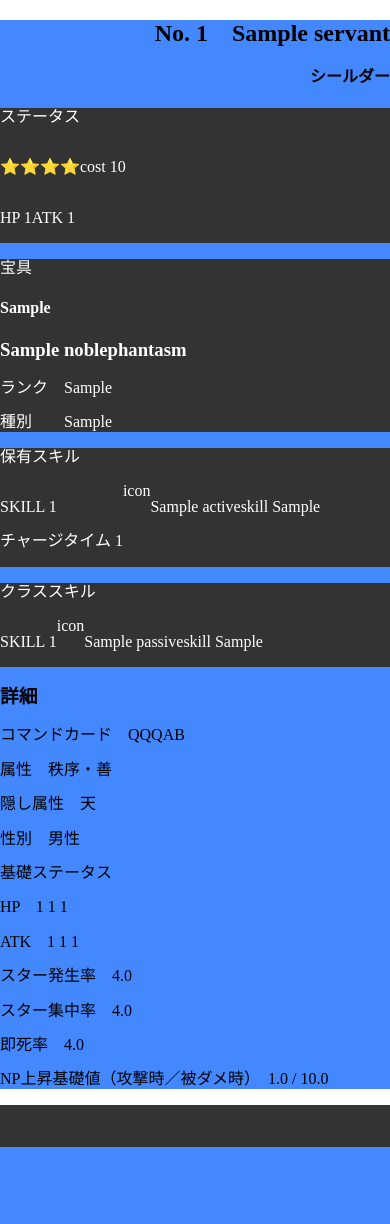
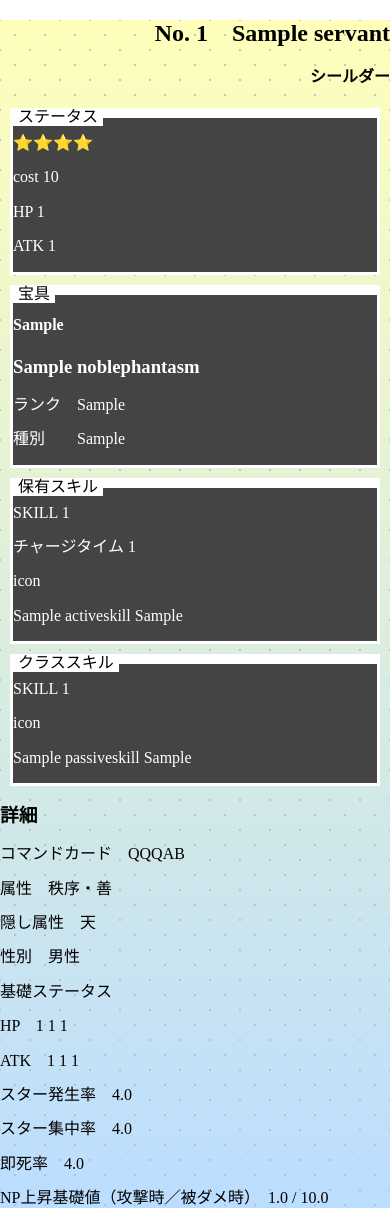
Before and after one commit to yatabis/fgo_master, a Django app: a page that uses templates/fgo_master_app/servant-detail.html in a window 390 px wide. Shown: the part 127-1351 px from the top of the page. Before the commit the page ends 1274 px from the top, so only its background shows below. Run offline with Django 3.2, Linux system fonts and the light colour scheme; tables that the repository leaves empty hold one stand-in row (values such as "Sample post"); style sheets or scripts are compiled from the project's sources; some libraries are stand-ins or nearby versions.

Commit message:
update: サーヴァント詳細ページのビューの調整

```diff
--- a/static/fgo_master_app/scss/main.scss
+++ b/static/fgo_master_app/scss/main.scss
@@ -6,6 +6,9 @@ $wrapper-padding: 1vh 2vh;
 $main-name-ratio: 0.8;
 $sub-name-ratio: 0.2;
 $name-text-ratio: 0.7;
+
+$background_up: #ffb;
+$background_down: #bdf;
 
 @media (max-width: 750px) {
 
@@ -24,7 +27,11 @@ $name-text-ratio: 0.7;
 
   main {
     min-height: $main-height;
-    background-color: #48f;
+    background-size: 30px 30px, 30px 30px, auto;
+    background-image: radial-gradient(#bbb 3%, transparent 5%),
+    radial-gradient(#bbb 3%, transparent 5%),
+    linear-gradient($background_up, $background_down);
+    background-position: 0 0, 15px 15px, 0 0;
 
     .content-title {
       text-align: right;
@@ -65,9 +72,26 @@ $name-text-ratio: 0.7;
     }
 
     .detail-wrapper {
-      background-color: #333;
+      position: relative;
+      margin: 10px;
+      background-color: #444;
       color: #fff;
+      border-style: solid;
+      border-color: #fff;
+      border-width: 10px 3px 3px;
     }
+
+    .detail-caption {
+      position: absolute;
+      top: -10px;
+      background-color: #fff;
+      color: #000;
+      padding: 0 5px;
+    }
+
+    .block-main {
+      padding-top: 20px;
+      color: #fff;
 
       .rarity-and-cost, .statuses {
         display: flex;
@@ -83,3 +107,4 @@ $name-text-ratio: 0.7;
       background-color: #333;
     }
   }
+}
--- a/templates/fgo_master_app/servant-detail.html
+++ b/templates/fgo_master_app/servant-detail.html
@@ -8,7 +8,7 @@
   </div>
 
   <div class="detail-wrapper">
-    <p>ステータス</p>
+    <span class="detail-caption">ステータス</span>
     <div class="rarity-and-cost">
       <p>{% for _ in value|center:servant.rarity %}⭐{% endfor %}</p>
       <p>cost {{ servant.cost }}</p>
@@ -20,7 +20,7 @@
   </div>
 
   <div class="detail-wrapper">
-    <p>宝具</p>
+    <span class="detail-caption">宝具</span>
     <h4>{{ servant.noble_phantasm.yomi }}</h4>
     <h3>{{ servant.noble_phantasm.name }}</h3>
     <p>ランク　{{ servant.noble_phantasm.rank }}</p>
@@ -28,7 +28,7 @@
   </div>
 
   <div class="detail-wrapper">
-    <p>保有スキル</p>
+    <span class="detail-caption">保有スキル</span>
     {% for active_skill in servant.active_skill.all %}
       <div class="skill">
         <div class="skill-left">
@@ -44,7 +44,7 @@
   </div>
 
   <div class="detail-wrapper">
-    <p>クラススキル</p>
+    <span class="detail-caption">クラススキル</span>
     {% for passive_skill in servant.passive_skill.all %}
       <div class="skill">
         <p>SKILL {{ forloop.counter }}</p>
```
Also changed, not shown: static/fgo_master_app/scss/main.css (+66 -1 lines), 2 other files. Lines whose indentation alone changed are shown as unchanged.
